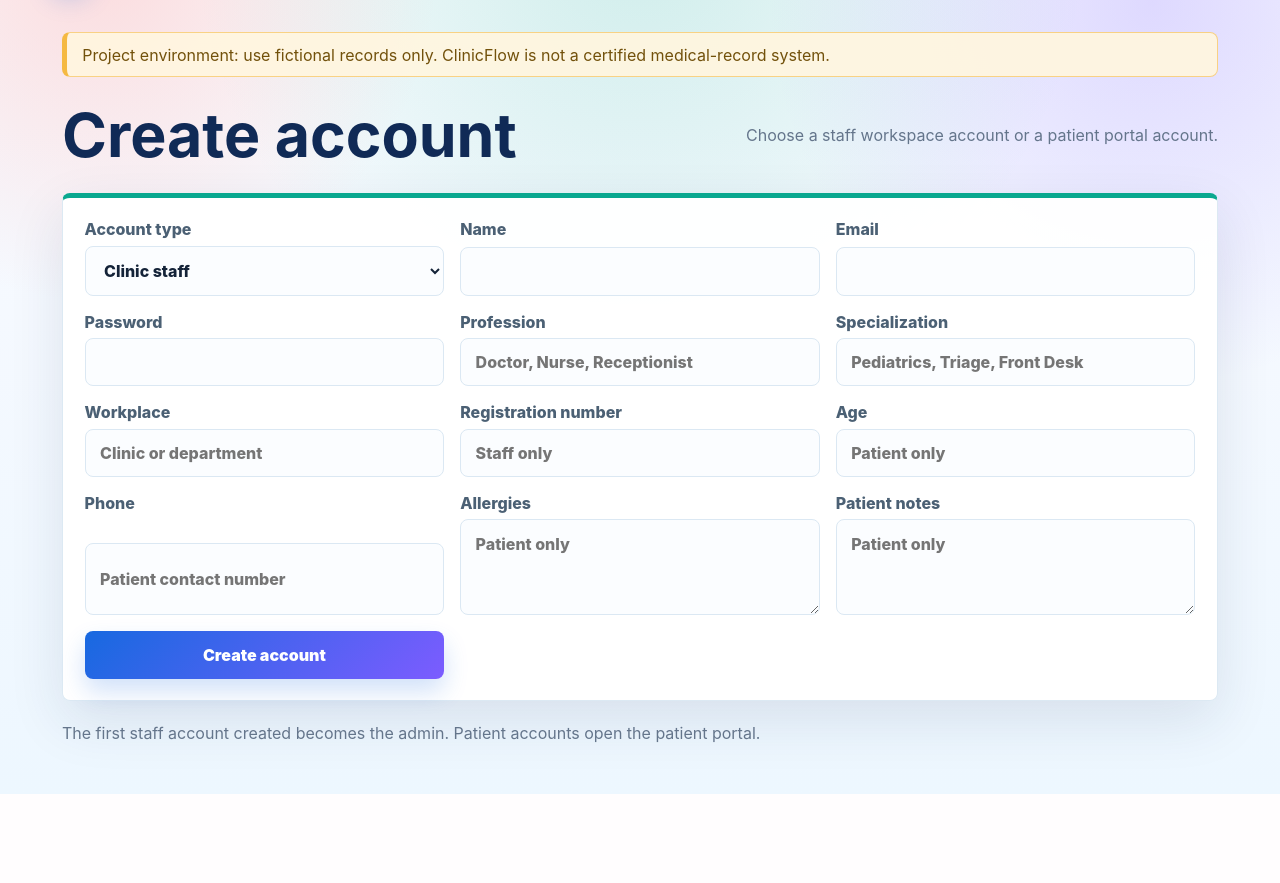
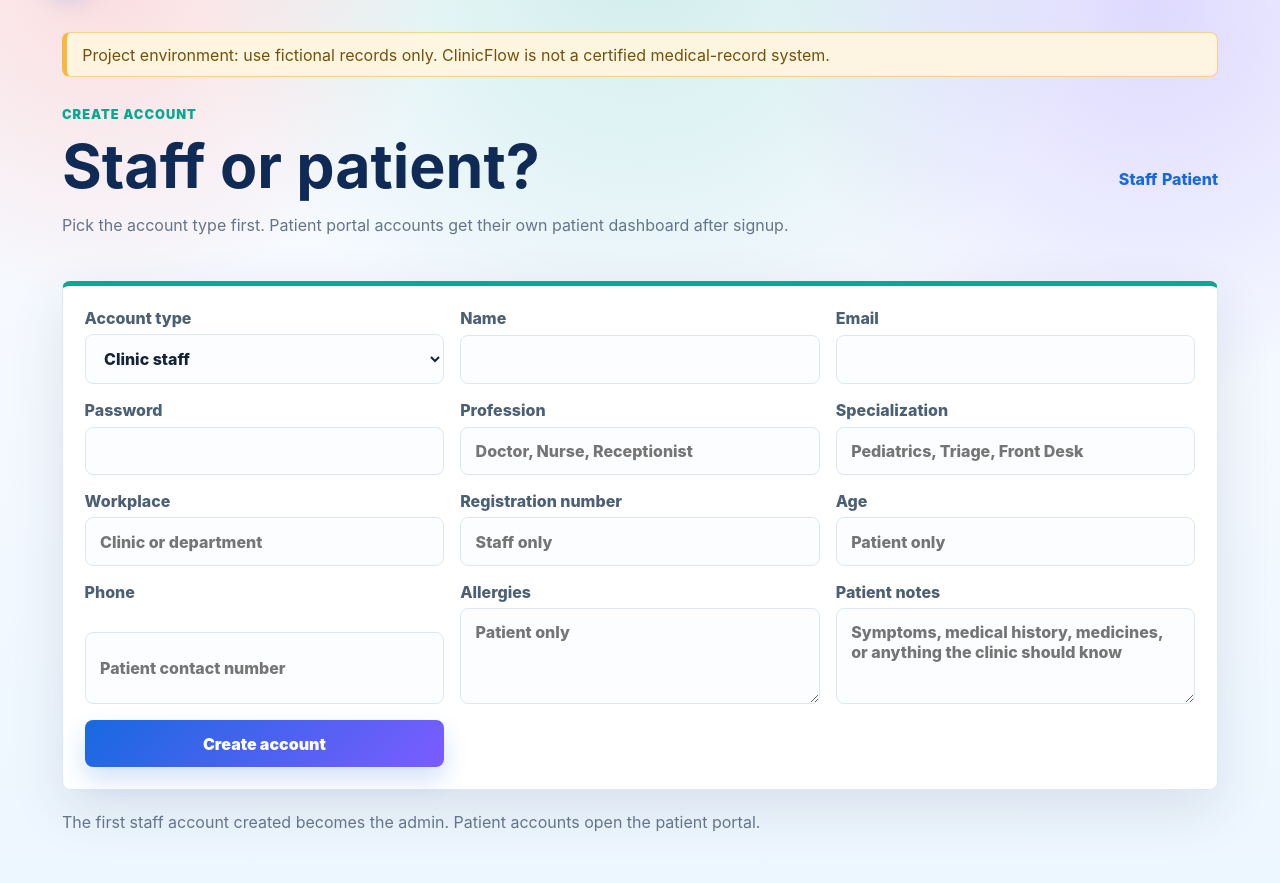
Before and after one commit to aaravgpodar-bot/medassisthub, a Flask app: page /register?type=staff in a window 1280 px wide. Shown: the part 67-950 px from the top of the page. Before the commit the page ends 861 px from the top, so only its background shows below. Run offline with Flask 3, Linux system fonts and the light colour scheme.

Commit message:
Clarify staff and patient signup options

```diff
--- a/templates/register.html
+++ b/templates/register.html
@@ -1,27 +1,37 @@
 {% extends "base.html" %}
 {% block content %}
-<section class="section-head">
-    <h1>Create account</h1>
-    <p>Choose a staff workspace account or a patient portal account.</p>
+{% set selected_type = request.args.get('type', 'staff') %}
+<section class="section-head register-head">
+    <div>
+        <p class="eyebrow">Create account</p>
+        <h1>Staff or patient?</h1>
+        <p>Pick the account type first. Patient portal accounts get their own patient dashboard after signup.</p>
+    </div>
+    <div class="account-tabs" aria-label="Account type choices">
+        <a class="{{ 'active' if selected_type != 'patient' else '' }}" href="{{ url_for('register') }}?type=staff">Staff</a>
+        <a class="{{ 'active' if selected_type == 'patient' else '' }}" href="{{ url_for('register') }}?type=patient">Patient</a>
+    </div>
 </section>
-<form method="post" class="grid-form">
-    <label>Account type
-        <select name="account_type" required>
-            <option value="staff">Clinic staff</option>
-            <option value="patient">Patient portal</option>
+<form method="post" class="grid-form register-form">
+    <label class="account-type-label">Account type
+        <select name="account_type" id="account_type" required>
+            <option value="staff" {% if selected_type != 'patient' %}selected{% endif %}>Clinic staff</option>
+            <option value="patient" {% if selected_type == 'patient' %}selected{% endif %}>Patient portal</option>
         </select>
     </label>
     <label>Name <input name="name" required></label>
     <label>Email <input type="email" name="email" required></label>
     <label>Password <input type="password" name="password" required></label>
-    <label>Profession <input name="profession" placeholder="Doctor, Nurse, Receptionist"></label>
-    <label>Specialization <input name="specialization" placeholder="Pediatrics, Triage, Front Desk"></label>
-    <label>Workplace <input name="workplace" placeholder="Clinic or department"></label>
-    <label>Registration number <input name="registration_number" placeholder="Staff only"></label>
-    <label>Age <input type="number" name="age" min="0" placeholder="Patient only"></label>
-    <label>Phone <input name="phone" placeholder="Patient contact number"></label>
-    <label>Allergies <textarea name="allergies" placeholder="Patient only"></textarea></label>
-    <label>Patient notes <textarea name="notes" placeholder="Patient only"></textarea></label>
+
+    <label class="staff-field">Profession <input name="profession" placeholder="Doctor, Nurse, Receptionist"></label>
+    <label class="staff-field">Specialization <input name="specialization" placeholder="Pediatrics, Triage, Front Desk"></label>
+    <label class="staff-field">Workplace <input name="workplace" placeholder="Clinic or department"></label>
+    <label class="staff-field">Registration number <input name="registration_number" placeholder="Staff only"></label>
+
+    <label class="patient-field">Age <input type="number" name="age" min="0" placeholder="Patient only"></label>
+    <label class="patient-field">Phone <input name="phone" placeholder="Patient contact number"></label>
+    <label class="patient-field">Allergies <textarea name="allergies" placeholder="Patient only"></textarea></label>
+    <label class="patient-field wide-field">Patient notes <textarea name="notes" placeholder="Symptoms, medical history, medicines, or anything the clinic should know"></textarea></label>
     <button type="submit">Create account</button>
 </form>
 <p class="helper-text">The first staff account created becomes the admin. Patient accounts open the patient portal.</p>
```
